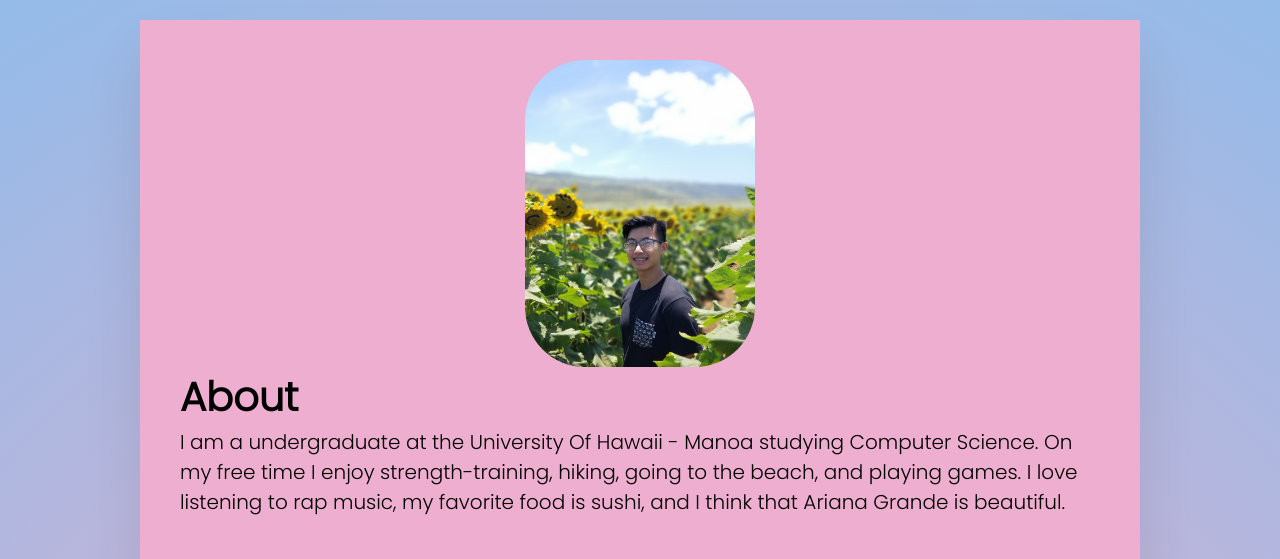
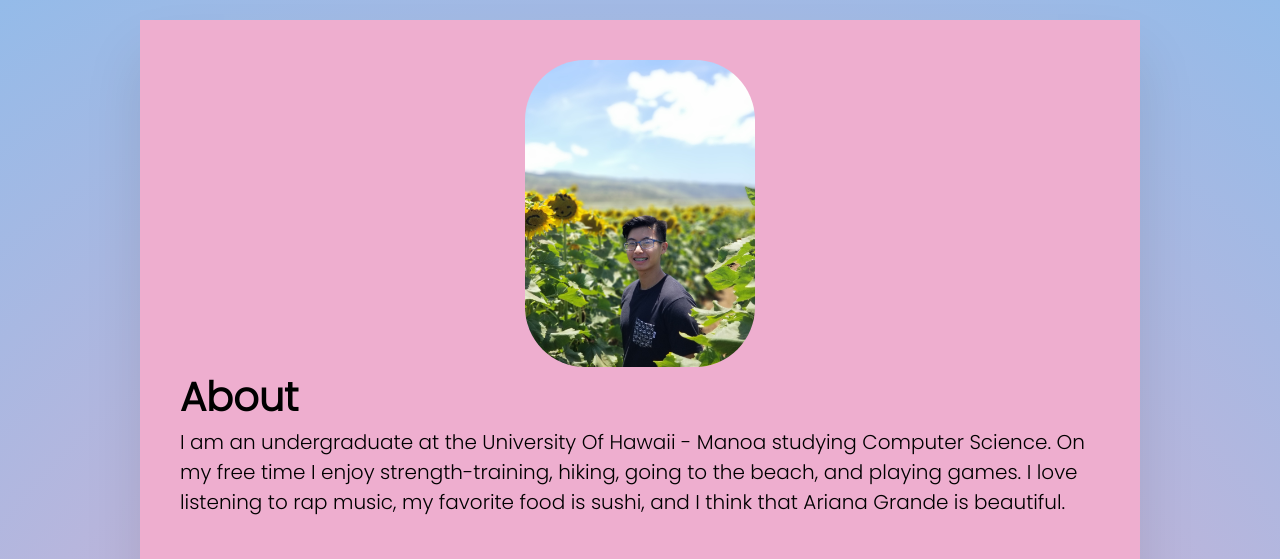
Before and after one commit to devgav/personal-resum, a plain HTML site: page html/index.html in a window 1280 px wide. Shown: the top 559 px of the page. Drawn offline with Linux system fonts and the light colour scheme.

Commit message:
Update index.html

```diff
--- a/html/index.html
+++ b/html/index.html
@@ -15,7 +15,7 @@
                 <img src="me.jpg" id="self-portrait" class="picture">
                 <div class="about">
                     <h1> About </h1>
-                    <p> I am a undergraduate at the University Of Hawaii - Manoa studying Computer Science. On my free time I enjoy
+                    <p> I am an undergraduate at the University Of Hawaii - Manoa studying Computer Science. On my free time I enjoy
                         strength-training, hiking, going to the beach, and playing games. I love listening to rap music, my favorite
                         food is sushi, and I think that Ariana Grande is beautiful.</p>
                 </div>
```
